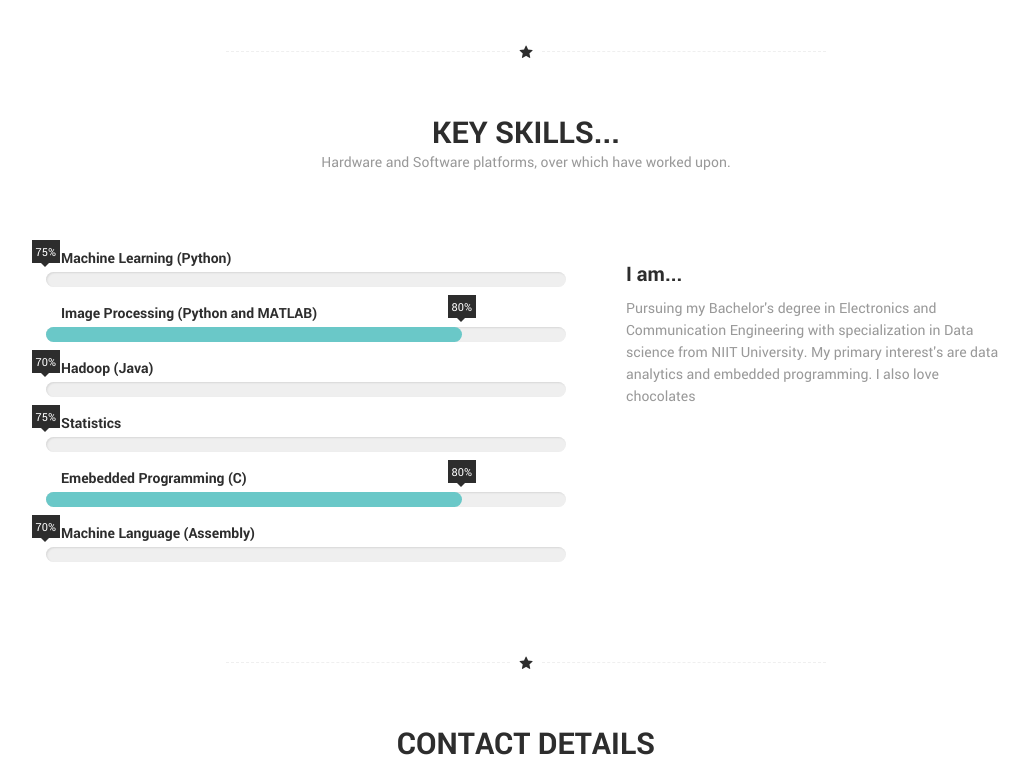
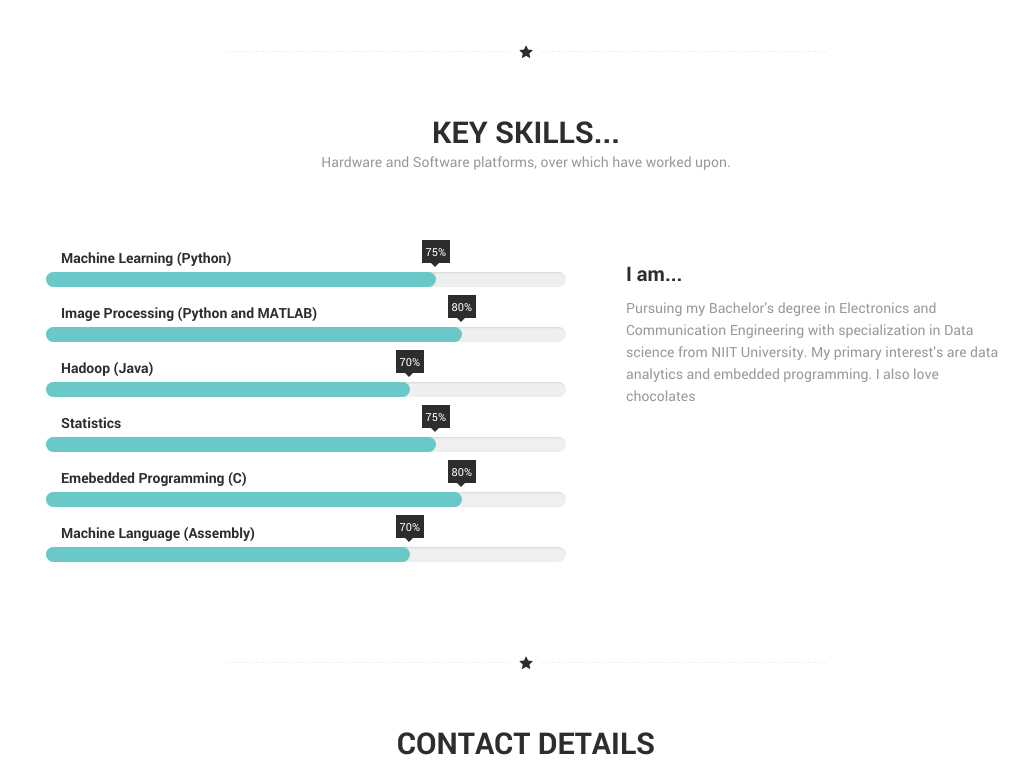
Before and after one commit to saichaitanyakathiri/saichaitanyakathiri.github.io, a PHP site: page / in a window 1280 px wide. Shown: the part 1279-2041 px from the top of the page, without its empty margins (114-1143 px from the left). Run offline with PHP 8.4, Linux system fonts and the light colour scheme.

Commit message:
Update main.css

```diff
--- a/css/main.css
+++ b/css/main.css
@@ -659,10 +659,10 @@ nav#mainNav  .active{
 
 
 .percent90 {width: 90%;}
-.percent50 {width: 70%;}
+.percent70 {width: 70%;}
 .percent60 {width: 60%;}
 .percent80 {width: 80%;}
-.percent95 {width: 95%;}
+.percent75 {width: 75%;}
 
 
 .textWidget{
```
